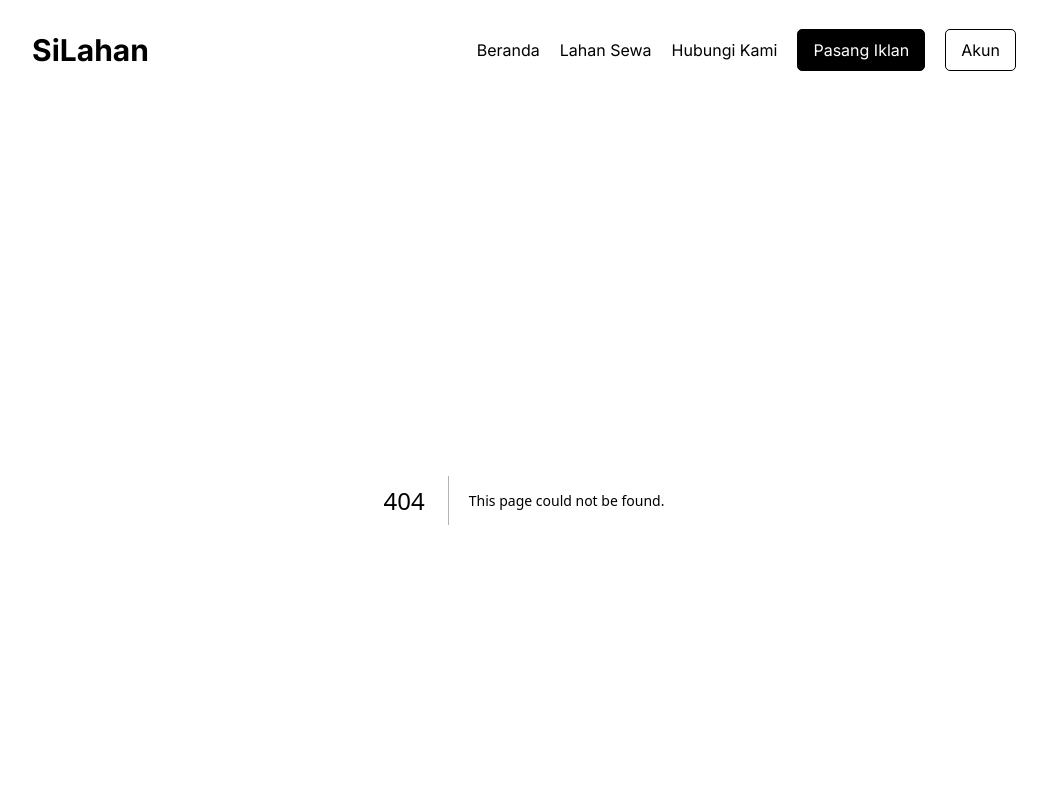
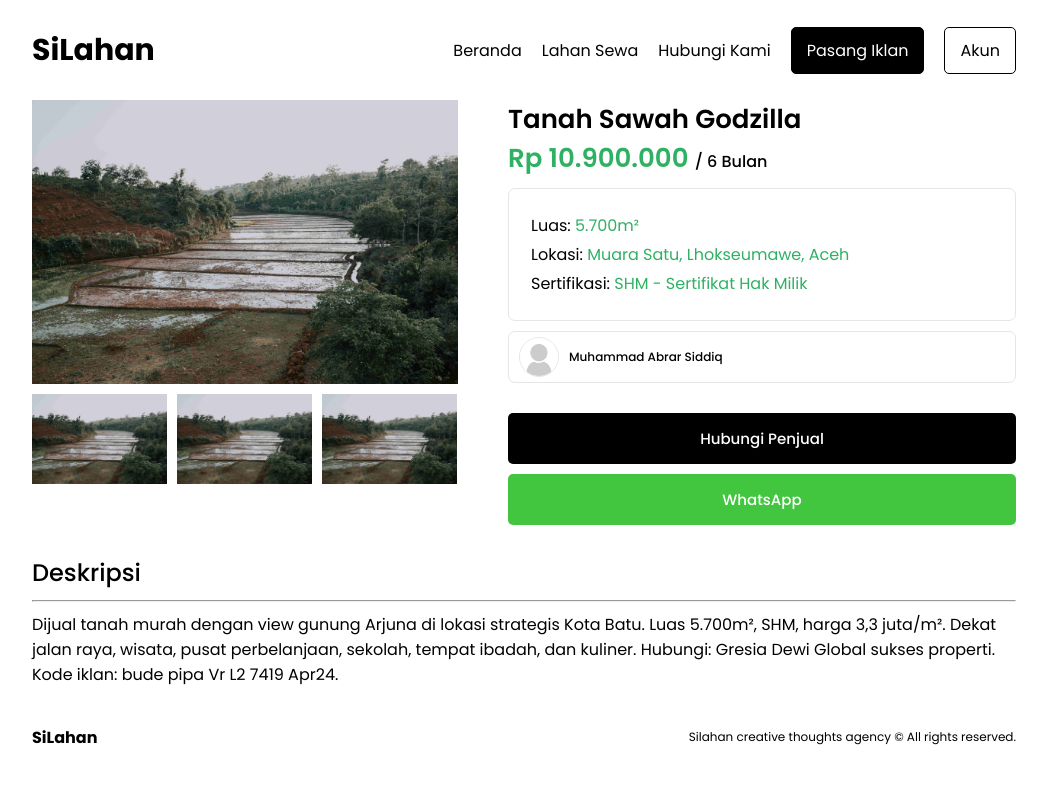
Before and after one commit to Junialdy/silahan, a Next.js app: page /lahan/1 in a window 1280 px wide. Before the commit this address had no page. Shown: the top 800 px of the page, without its empty margins (116-1163 px from the left). Built offline with nearby package versions, Linux system fonts and the light colour scheme.

Commit message:
Add Single Product Page

```diff
--- a/package.json
+++ b/package.json
@@ -9,9 +9,10 @@
     "lint": "next lint"
   },
   "dependencies": {
+    "next": "14.2.3",
     "react": "^18",
     "react-dom": "^18",
-    "next": "14.2.3"
+    "swiper": "^11.1.4"
   },
   "devDependencies": {
     "eslint": "^8",
--- a/src/app/globals.css
+++ b/src/app/globals.css
@@ -13,6 +13,7 @@
 body {
   background-color: var(--white);
   color: var(--black);
+  font-family: "poppins", sans-serif;
 }
 
 a {
--- /dev/null
+++ b/src/app/lahan/[slug]/page.jsx
@@ -0,0 +1,77 @@
+import Image from "next/image";
+import styles from "./singleProduct.module.css";
+
+const singleProductPage = ({ params }) => {
+  const { slug } = params;
+
+  return (
+    <>
+      <div className={styles.container}>
+        <div className={styles.left}>
+          <div className={styles.parentImgContainer}>
+            <Image src="/imgCard.png" alt="" fill className={styles.img} />
+          </div>
+          <div className={styles.otherImgContainer}>
+            <div className={styles.childImgContainer}>
+              <Image src="/imgCard.png" alt="" fill className={styles.img} />
+            </div>
+            <div className={styles.childImgContainer}>
+              <Image src="/imgCard.png" alt="" fill className={styles.img} />
+            </div>
+            <div className={styles.childImgContainer}>
+              <Image src="/imgCard.png" alt="" fill className={styles.img} />
+            </div>
+          </div>
+        </div>
+        <div className={styles.detailsContainer}>
+          <div className={styles.top}>
+            <div className={styles.headline}>
+              <h1 className={styles.title}>Tanah Sawah Godzilla</h1>
+              <p className={styles.price}>
+                Rp 10.900.000 <span className={styles.time}>/ 6 Bulan</span>
+              </p>
+            </div>
+            <div className={styles.details}>
+              <p>
+                Luas: <span>5.700m²</span>
+              </p>
+              <p>
+                Lokasi: <span>Muara Satu, Lhokseumawe, Aceh</span>
+              </p>
+              <p>
+                Sertifikasi: <span>SHM - Sertifikat Hak Milik</span>
+              </p>
+            </div>
+            <div className={styles.profile}>
+              <Image
+                className={styles.avatar}
+                src="/noavatar.png"
+                alt=""
+                width={40}
+                height={40}
+              />
+              <p className={styles.username}>Muhammad Abrar Siddiq</p>
+            </div>
+          </div>
+          <div className={styles.buttons}>
+            <button>Hubungi Penjual</button>
+            <button>WhatsApp</button>
+          </div>
+        </div>
+      </div>
+      <div className={styles.bottom}>
+        <h2 className={styles.bottomTitle}>Deskripsi</h2>
+        <hr />
+        <p className={styles.bottomDesc}>
+          Dijual tanah murah dengan view gunung Arjuna di lokasi strategis Kota
+          Batu. Luas 5.700m², SHM, harga 3,3 juta/m². Dekat jalan raya, wisata,
+          pusat perbelanjaan, sekolah, tempat ibadah, dan kuliner. Hubungi:
+          Gresia Dewi Global sukses properti. Kode iklan: bude pipa Vr L2 7419
+          Apr24.
+        </p>
+      </div>
+    </>
+  );
+};
+
+export default singleProductPage;
--- /dev/null
+++ b/src/app/lahan/[slug]/singleProduct.module.css
@@ -0,0 +1,141 @@
+.container {
+  display: flex;
+  gap: 50px;
+}
+
+.left {
+  display: flex;
+  flex-direction: column;
+  gap: 10px;
+}
+
+.parentImgContainer {
+  aspect-ratio: 3/2;
+  height: 284px;
+  position: relative;
+}
+
+.otherImgContainer {
+  display: flex;
+  gap: 10px;
+}
+
+.childImgContainer {
+  aspect-ratio: 3/2;
+  height: 90px;
+  position: relative;
+}
+
+.img {
+  object-fit: cover;
+}
+
+.detailsContainer {
+  width: 100%;
+  display: flex;
+  flex-direction: column;
+  gap: 30px;
+}
+
+.top {
+  display: flex;
+  flex-direction: column;
+  gap: 10px;
+}
+
+.title {
+  font-size: 26px;
+  font-weight: 600;
+}
+
+.price {
+  font-size: 26px;
+  font-weight: 600;
+  color: var(--green);
+}
+
+.time {
+  font-size: 16px;
+  font-weight: 500;
+  color: var(--black);
+}
+
+.details {
+  padding: 24px 22px;
+  border: 1px solid #e6e6e6;
+  border-radius: 7px;
+  display: flex;
+  flex-direction: column;
+  gap: 4px;
+}
+
+.details span {
+  color: var(--green);
+}
+
+.profile {
+  display: flex;
+  gap: 10px;
+  align-items: center;
+  padding: 5px 10px;
+  border: 1px solid #e6e6e6;
+  border-radius: 7px;
+}
+
+.profile img {
+  border: 1px solid #e6e6e6;
+  border-radius: 100%;
+}
+
+.username {
+  font-size: 12px;
+  font-weight: 500;
+}
+
+.buttons {
+  display: flex;
+  flex-direction: column;
+  gap: 10px;
+}
+
+.buttons button {
+  padding: 14px;
+  font-size: 15px;
+  font-weight: 500;
+  color: white;
+  border: 0;
+  border-radius: 5px;
+  cursor: pointer;
+  font-family: inherit;
+}
+
+.buttons button:nth-child(1) {
+  background-color: var(--black);
+}
+.buttons button:nth-child(2) {
+  background-color: #42c640;
+}
+
+.bottom {
+  display: flex;
+  flex-direction: column;
+  gap: 10px;
+  margin-top: 30px;
+}
+
+.bottomTitle {
+  font-size: 24px;
+  font-weight: 500;
+}
+
+@media (max-width: 768px) {
+  .container {
+    flex-direction: column;
+  }
+}
+
+@media (max-width: 475px) {
+  /* .container {
+    width: 380px;
+  } */
+}
--- a/src/app/layout.js
+++ b/src/app/layout.js
@@ -1,9 +1,13 @@
-import { Inter } from "next/font/google";
+import { Inter, Poppins } from "next/font/google";
 import "./globals.css";
 import Navbar from "@/components/navbar/Navbar";
 import Footer from "@/components/footer/Footer";
 
 const inter = Inter({ subsets: ["latin"] });
+const poppins = Poppins({
+  subsets: ["latin"],
+  weight: ["300", "400", "500", "600", "700", "800"],
+});
 
 export const metadata = {
   title: "Create Next App",
@@ -13,7 +17,7 @@ export const metadata = {
 export default function RootLayout({ children }) {
   return (
     <html lang="en">
-      <body className={inter.className}>
+      <body className={poppins.className}>
         <div className="container">
           <Navbar />
           {children}
--- a/src/components/produk/produkList/produkCard/ProdukCard.jsx
+++ b/src/components/produk/produkList/produkCard/ProdukCard.jsx
@@ -1,8 +1,10 @@
 import Image from "next/image";
 import styles from "./produkCard.module.css";
+import Link from "next/link";
 
 const ProdukCard = () => {
   return (
+    <Link href={`/lahan/1`}>
       <div className={styles.container}>
         <div className={styles.imgContainer}>
           <Image src="/imgCard.png  " alt="" fill className={styles.img} />
@@ -16,6 +18,7 @@ const ProdukCard = () => {
           <span className={styles.detail}>LT : 12.000 m²</span>
         </div>
       </div>
+    </Link>
   );
 };
 
```
Also changed, not shown: src/app/kontak/page.jsx (+9 -1 lines), src/components/slider/Slider.jsx (added, +107 -0 lines), public/noavatar.png (added), src/components/slider/slider.module.css (added), 1 other file (tests, documents, lock files or other folders). Lines whose indentation alone changed are shown as unchanged.
